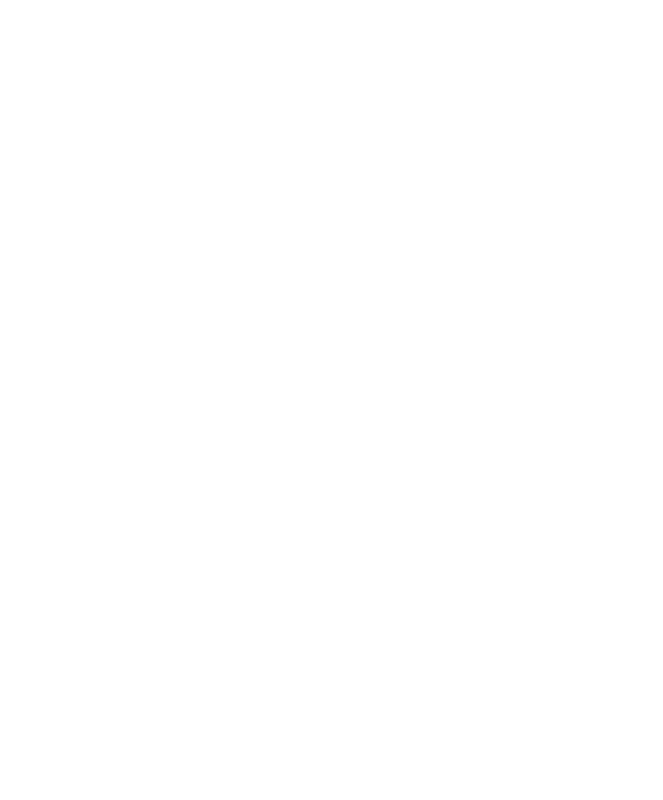
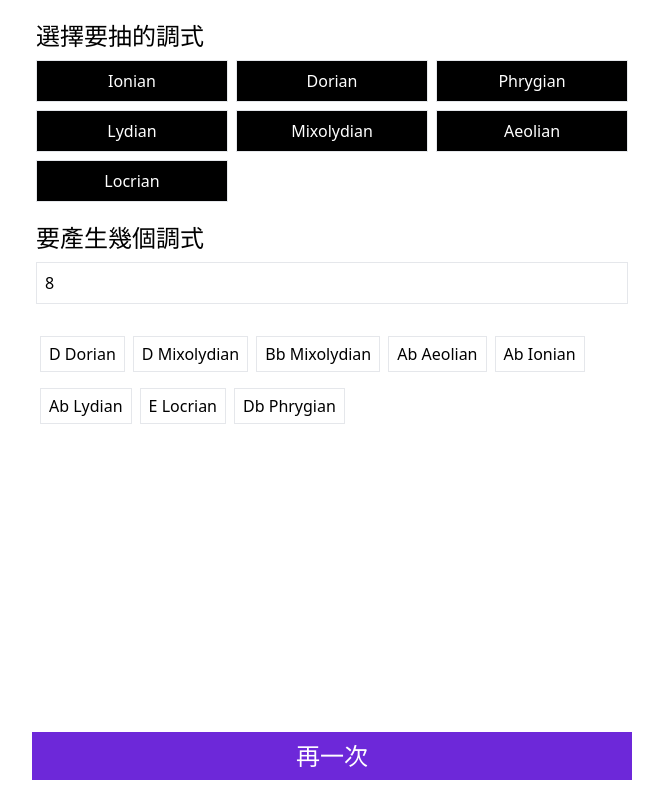
Before and after one commit to danielthank/niceidea-web, a React (Create React App) app: page /modes in a window 1280 px wide. Shown: the whole page, without its empty margins (308-971 px from the left). Built offline with nearby package versions, Linux system fonts and the light colour scheme.

Commit message:
Add modes

```diff
--- a/src/App.js
+++ b/src/App.js
@@ -3,6 +3,7 @@
 import Notes from "./random/Notes";
 import Chords from "./random/Chords";
 import Keys from "./random/Keys";
+import Modes from "./random/Modes";
 
 function App() {
   return (
@@ -21,6 +22,9 @@
           <Route path="/keys" exact>
             <Keys />
           </Route>
+          <Route path="/modes" exact>
+            <Modes />
+          </Route>
         </Switch>
       </Router>
     </div >
--- a/src/Menu.js
+++ b/src/Menu.js
@@ -11,10 +11,9 @@
         <div className="grid grid-cols-2 grid-flow-row gap-2 mb-5">
           {
             RANDOM_TYPE.map((type) => (
-              <Link to={`/${type.id}`}>
+              <Link to={`/${type.id}`} key={type.id}>
                 <button
                   className={"w-full p-4 border border-gray-200"}
-                  key={type.id}
                   id={type.id}
                 >
                   {type.displayName}
--- a/src/consts.js
+++ b/src/consts.js
@@ -78,3 +78,5 @@
   "Gb 大調 / Eb 小調 （6 個降記號）",
   "Cb 大調 / Ab 小調 （7 個降記號）",
 ]
+
+export const MODES = ["Ionian", "Dorian", "Phrygian", "Lydian", "Mixolydian", "Aeolian", "Locrian"];
--- /dev/null
+++ b/src/random/Modes.js
@@ -0,0 +1,74 @@
+import { Fragment, useEffect, useState, useCallback } from "react";
+import ToggleButton from "../component/ToggleButton";
+import NumberInput from "../component/NumberInput";
+import { NOTES, MODES } from "../consts";
+import SubmitButton from "../component/SubmitButton";
+import Content from "../component/Content";
+import { useToggle } from "../hook";
+import { pick } from "../utils";
+
+function Modes() {
+  const [modesSet, toggleModesSet] = useToggle([...Array(MODES.length).keys()]);
+  const [modesNumber, setModesNumber] = useState(8);
+  const [modesGenerated, setModesGenerated] = useState([]);
+
+  const generate = useCallback(() => {
+    const result = [];
+    const modesArray = Array.from(modesSet);
+    for (let i = 0; i < modesNumber; ++i) {
+      const modeIdx = pick(modesArray);
+      if (modeIdx === null) result.push("");
+      else result.push(pick(NOTES) + " " + MODES[modeIdx]);
+    }
+    setModesGenerated(result);
+  }, [modesNumber, modesSet])
+
+  useEffect(() => {
+    generate();
+  }, [modesSet, modesNumber, generate])
+
+  return (
+    <Fragment>
+      <Content>
+        <p className="text-2xl mt-5 mb-2">選擇要抽的調式</p>
+        <div className="grid grid-cols-3 grid-flow-row gap-2 mb-5">
+          {
+            MODES.map((mode, idx) =>
+              <ToggleButton
+                key={idx}
+                selected={modesSet.has(idx)}
+                onToggle={() => toggleModesSet(idx)}
+              >
+                {mode}
+              </ToggleButton>
+            )
+          }
+        </div>
+        <p className="text-2xl mb-2">要產生幾個調式</p>
+        <div className="mb-6">
+          <NumberInput value={modesNumber}
+            init={8}
+            min={0}
+            max={100}
+            onChange={setModesNumber}
+          />
+        </div>
+        <div className="flex flex-wrap mb-5">
+          {modesGenerated.map((mode, idx) => (
+            <button
+              key={idx}
+              className="flex mx-1 my-2 px-2 h-9 items-center justify-center border border-gray-200"
+            >
+              {mode}
+            </button>
+          ))}
+        </div>
+      </Content>
+      <div className="m-5">
+        <SubmitButton onClick={generate}>再一次</SubmitButton>
+      </div>
+    </Fragment>
+  )
+}
+
+export default Modes;
```
